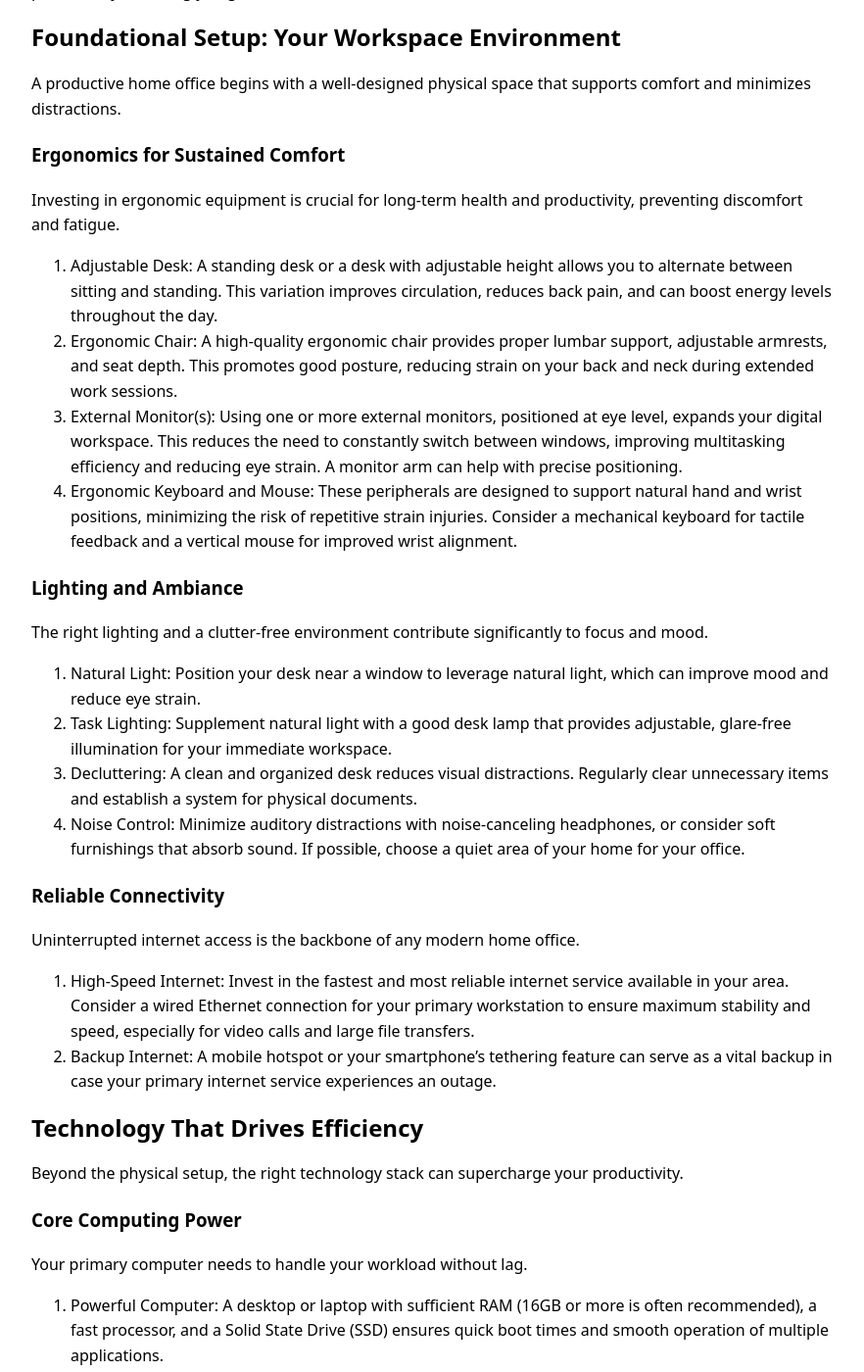
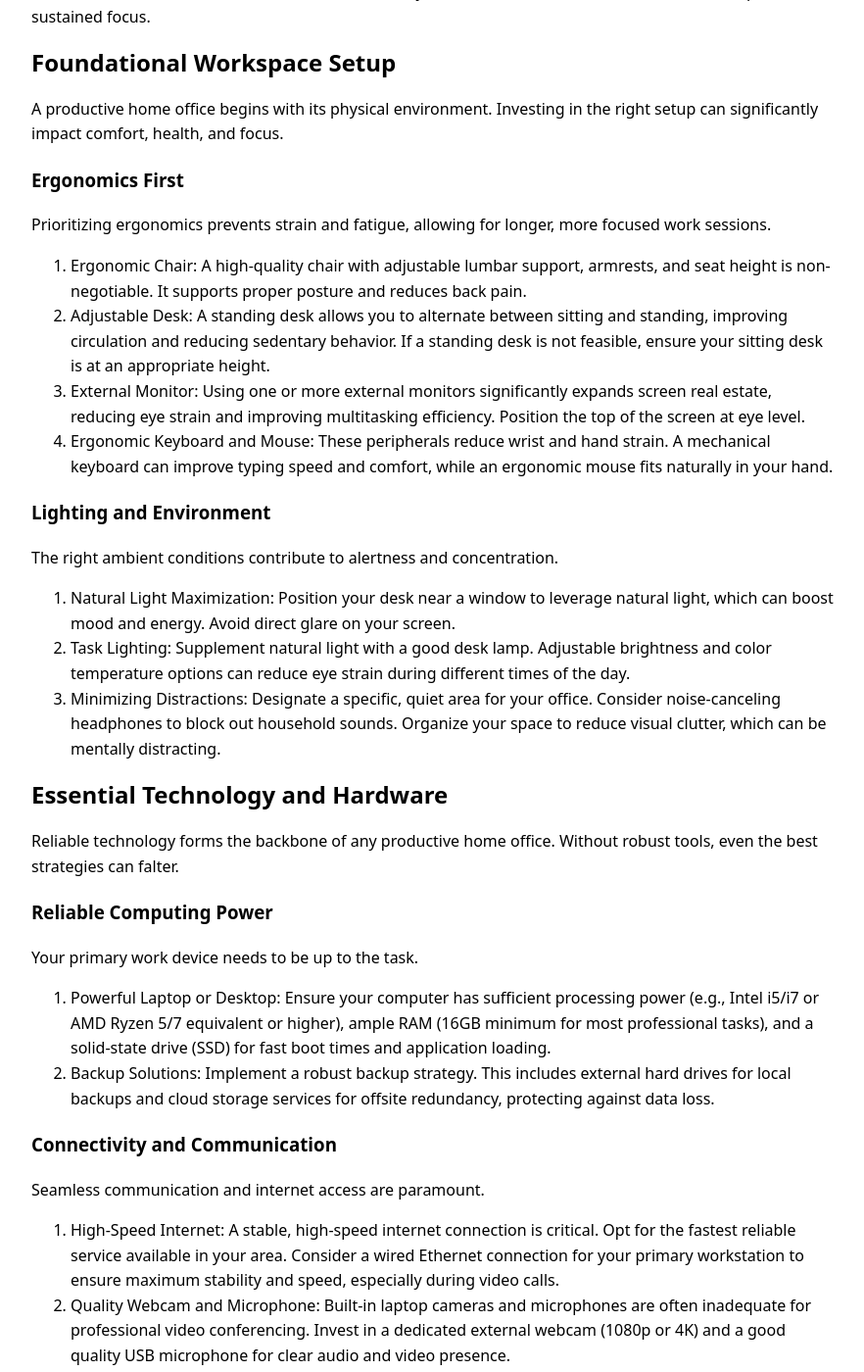
Before and after one commit to ironaclaw/ironaclaw.github.io, a Jekyll site: the page built from _posts/2026-02-13-home-office-productivity-essentials.md, in a window 1280 px wide and 1400 px high, scrolled down 264 px. Shown: the whole window at 98% size, without its empty margins (198-1080 px from the left). Built offline with Jekyll 4.4.1, drawn with Linux system fonts in a browser that asks for light colours; some of the changed text lies outside the part shown.

Commit message:
Add 2026-02-13-home-office-productivity-essentials.md

```diff
--- a/_posts/2026-02-13-home-office-productivity-essentials.md
+++ b/_posts/2026-02-13-home-office-productivity-essentials.md
@@ -9,116 +9,98 @@ keywords: []
 model_used: gemini-2.5-flash
 ---
 
-# Boost Your Output: Essential Home Office Productivity Tools and Strategies
+# Home Office Productivity Essentials: Tools and Strategies for Peak Performance
 
-Establishing an effective home office is no longer a luxury but a necessity for many professionals and small business owners. The right setup can significantly impact your focus, efficiency, and overall output. This guide outlines the essential tools, technologies, and strategies to transform your home office into a hub of productivity, ensuring you get more done with less effort.
+Establishing an efficient home office is no longer a luxury but a necessity for many professionals and small business owners. Productivity at home hinges on more than just a quiet space; it requires a deliberate combination of the right physical setup, essential technology, smart software, and disciplined work habits. This article outlines the core essentials to transform your home office into a hub of maximum output and sustained focus.
 
-## Foundational Setup: Your Workspace Environment
+## Foundational Workspace Setup
 
-A productive home office begins with a well-designed physical space that supports comfort and minimizes distractions.
+A productive home office begins with its physical environment. Investing in the right setup can significantly impact comfort, health, and focus.
 
-### Ergonomics for Sustained Comfort
+### Ergonomics First
 
-Investing in ergonomic equipment is crucial for long-term health and productivity, preventing discomfort and fatigue.
+Prioritizing ergonomics prevents strain and fatigue, allowing for longer, more focused work sessions.
 
-1.  Adjustable Desk: A standing desk or a desk with adjustable height allows you to alternate between sitting and standing. This variation improves circulation, reduces back pain, and can boost energy levels throughout the day.
-2.  Ergonomic Chair: A high-quality ergonomic chair provides proper lumbar support, adjustable armrests, and seat depth. This promotes good posture, reducing strain on your back and neck during extended work sessions.
-3.  External Monitor(s): Using one or more external monitors, positioned at eye level, expands your digital workspace. This reduces the need to constantly switch between windows, improving multitasking efficiency and reducing eye strain. A monitor arm can help with precise positioning.
-4.  Ergonomic Keyboard and Mouse: These peripherals are designed to support natural hand and wrist positions, minimizing the risk of repetitive strain injuries. Consider a mechanical keyboard for tactile feedback and a vertical mouse for improved wrist alignment.
+1.  Ergonomic Chair: A high-quality chair with adjustable lumbar support, armrests, and seat height is non-negotiable. It supports proper posture and reduces back pain.
+2.  Adjustable Desk: A standing desk allows you to alternate between sitting and standing, improving circulation and reducing sedentary behavior. If a standing desk is not feasible, ensure your sitting desk is at an appropriate height.
+3.  External Monitor: Using one or more external monitors significantly expands screen real estate, reducing eye strain and improving multitasking efficiency. Position the top of the screen at eye level.
+4.  Ergonomic Keyboard and Mouse: These peripherals reduce wrist and hand strain. A mechanical keyboard can improve typing speed and comfort, while an ergonomic mouse fits naturally in your hand.
 
-### Lighting and Ambiance
+### Lighting and Environment
 
-The right lighting and a clutter-free environment contribute significantly to focus and mood.
+The right ambient conditions contribute to alertness and concentration.
 
-1.  Natural Light: Position your desk near a window to leverage natural light, which can improve mood and reduce eye strain.
-2.  Task Lighting: Supplement natural light with a good desk lamp that provides adjustable, glare-free illumination for your immediate workspace.
-3.  Decluttering: A clean and organized desk reduces visual distractions. Regularly clear unnecessary items and establish a system for physical documents.
-4.  Noise Control: Minimize auditory distractions with noise-canceling headphones, or consider soft furnishings that absorb sound. If possible, choose a quiet area of your home for your office.
+1.  Natural Light Maximization: Position your desk near a window to leverage natural light, which can boost mood and energy. Avoid direct glare on your screen.
+2.  Task Lighting: Supplement natural light with a good desk lamp. Adjustable brightness and color temperature options can reduce eye strain during different times of the day.
+3.  Minimizing Distractions: Designate a specific, quiet area for your office. Consider noise-canceling headphones to block out household sounds. Organize your space to reduce visual clutter, which can be mentally distracting.
 
-### Reliable Connectivity
+## Essential Technology and Hardware
 
-Uninterrupted internet access is the backbone of any modern home office.
+Reliable technology forms the backbone of any productive home office. Without robust tools, even the best strategies can falter.
 
-1.  High-Speed Internet: Invest in the fastest and most reliable internet service available in your area. Consider a wired Ethernet connection for your primary workstation to ensure maximum stability and speed, especially for video calls and large file transfers.
-2.  Backup Internet: A mobile hotspot or your smartphone's tethering feature can serve as a vital backup in case your primary internet service experiences an outage.
+### Reliable Computing Power
 
-## Technology That Drives Efficiency
+Your primary work device needs to be up to the task.
 
-Beyond the physical setup, the right technology stack can supercharge your productivity.
+1.  Powerful Laptop or Desktop: Ensure your computer has sufficient processing power (e.g., Intel i5/i7 or AMD Ryzen 5/7 equivalent or higher), ample RAM (16GB minimum for most professional tasks), and a solid-state drive (SSD) for fast boot times and application loading.
+2.  Backup Solutions: Implement a robust backup strategy. This includes external hard drives for local backups and cloud storage services for offsite redundancy, protecting against data loss.
 
-### Core Computing Power
+### Connectivity and Communication
 
-Your primary computer needs to handle your workload without lag.
+Seamless communication and internet access are paramount.
 
-1.  Powerful Computer: A desktop or laptop with sufficient RAM (16GB or more is often recommended), a fast processor, and a Solid State Drive (SSD) ensures quick boot times and smooth operation of multiple applications.
-2.  External Storage/Cloud Backup: Implement a robust backup strategy using external hard drives or cloud services like Google Drive, Dropbox, or OneDrive. This protects your valuable data from loss.
+1.  High-Speed Internet: A stable, high-speed internet connection is critical. Opt for the fastest reliable service available in your area. Consider a wired Ethernet connection for your primary workstation to ensure maximum stability and speed, especially during video calls.
+2.  Quality Webcam and Microphone: Built-in laptop cameras and microphones are often inadequate for professional video conferencing. Invest in a dedicated external webcam (1080p or 4K) and a good quality USB microphone for clear audio and video presence.
+3.  Reliable Router/Mesh System: A modern router can handle multiple devices and high bandwidth demands. For larger homes, a mesh Wi-Fi system ensures consistent coverage throughout your workspace.
 
-### Communication and Collaboration Tools
+## Software and Digital Tools for Efficiency
 
-Effective communication is paramount, especially when working remotely.
+Beyond hardware, the right software stack streamlines workflows, enhances collaboration, and keeps you organized.
 
-1.  Video Conferencing Software: Platforms like Zoom, Microsoft Teams, or Google Meet are essential for virtual meetings, client presentations, and team collaboration. Ensure you have a quality webcam and microphone.
-2.  Messaging Applications: Tools like Slack or internal company communication platforms facilitate quick, informal communication with colleagues and clients, reducing email clutter.
-3.  Project Management Software: Applications such as Asana, Trello, ClickUp, or Monday.com help organize tasks, track progress, and coordinate projects with teams, providing clear visibility into workflows.
+### Project Management and Task Tracking
 
-### Software for Streamlined Workflows
+These tools help manage workloads, deadlines, and team collaboration.
 
-The right software simplifies daily tasks and keeps you organized.
+1.  Project Management Platforms: Tools like Asana, Trello, or Monday.com are invaluable for tracking projects, delegating tasks, setting deadlines, and monitoring progress, especially when working with others.
+2.  Personal Task Managers: For individual task organization, applications such as Todoist, Microsoft To Do, or Things provide simple yet powerful ways to capture, prioritize, and manage daily tasks.
 
-1.  Productivity Suites: Microsoft 365 or Google Workspace offer comprehensive tools for document creation, spreadsheets, presentations, and email management, essential for most professional roles.
-2.  Note-Taking Applications: Digital note-taking tools like Evernote, Notion, or OneNote allow you to capture ideas, organize information, and create searchable databases of your work.
-3.  Password Manager: A secure password manager (e.g., LastPass, 1Password) protects your online accounts and eliminates the need to remember dozens of complex passwords, saving time and enhancing security.
-4.  Time Tracking Software: For freelancers or those needing to bill clients, tools like Toggl Track or Clockify accurately record work hours, ensuring fair compensation and insight into time allocation.
+### Communication and Collaboration Platforms
+
+Effective communication is the cornerstone of remote work.
+
+1.  Team Communication Apps: Slack or Microsoft Teams facilitate instant messaging, channel-based discussions, and file sharing, reducing email clutter.
+2.  Video Conferencing Software: Zoom, Google Meet, or Microsoft Teams are essential for virtual meetings, client calls, and team check-ins. Ensure you understand their features for screen sharing, recording, and virtual backgrounds.
+
+### Document Management and Cloud Storage
+
+Centralized, accessible, and secure document handling is crucial.
+
+1.  Cloud Storage Services: Google Drive, OneDrive, or Dropbox offer secure storage, file synchronization across devices, and easy sharing. They also provide version control, allowing you to revert to previous document versions.
+2.  Productivity Suites: Microsoft 365 or Google Workspace provide integrated applications for word processing, spreadsheets, presentations, and email, all accessible from anywhere.
+
+### Focus and Time Management Apps
+
+These tools help maintain concentration and optimize your work schedule.
+
+1.  Time Tracking and Pomodoro Timers: Apps that implement the Pomodoro Technique (e.g., Focus Keeper, Forest) help structure work into focused sprints with regular breaks, preventing burnout.
+2.  Website Blockers: Tools like Freedom or Cold Turkey can block distracting websites and apps during designated work periods, enforcing digital discipline.
+3.  Calendar Management: Utilizing Google Calendar, Outlook Calendar, or similar tools for scheduling meetings, blocking focus time, and setting reminders is fundamental for time management.
 
 ## Productivity Strategies and Habits
 
-Even with the best tools, effective habits are key to sustained productivity.
+Even with the best tools, sustained productivity requires discipline and effective work habits.
 
-### Time Management Techniques
+### Structure Your Day
 
-Strategic approaches to managing your time can significantly boost output.
+A consistent routine creates predictability and reduces decision fatigue.
 
-1.  The Pomodoro Technique: Work in focused 25-minute intervals, followed by short breaks. This technique helps maintain concentration and prevents burnout.
-2.  Time Blocking: Schedule specific blocks of time for particular tasks or types of work. This creates a structured day and ensures important activities receive dedicated attention.
-3.  Prioritization (Eisenhower Matrix): Categorize tasks by urgency and importance to decide what to do first, what to schedule, what to delegate, and what to eliminate.
+1.  Establish a Routine: Start and end your workday at consistent times. Mimic your office commute with a short walk or exercise to mentally transition into and out of work mode.
+2.  Block Scheduling: Allocate specific blocks of time for different types of tasks (e.g., deep work, meetings, email processing). Protect these blocks fiercely.
+3.  Take Regular Breaks: Short breaks throughout the day prevent mental fatigue. Step away from your screen, stretch, or do something unrelated to work.
 
-### Minimize Distractions
+### Minimize Digital Distractions
 
-Actively managing potential distractions is crucial in a home environment.
-
-1.  Notification Management: Turn off unnecessary notifications on your computer and phone during work hours. Check messages and emails at designated times.
-2.  Dedicated Work Hours: Establish clear start and end times for your workday. Communicate these boundaries to family members and colleagues to minimize interruptions.
-3.  Scheduled Breaks: Regular short breaks help refresh your mind and prevent fatigue. Step away from your desk, stretch, or do something non-work related.
-
-### Digital Organization
-
-A well-
-
-### Digital Organization
-
-A well-organized digital workspace is as critical as a tidy physical one. It reduces cognitive load and speeds up information retrieval.
-
-1.  Consistent File Naming and Structure: Implement a logical, consistent system for naming files and organizing them into folders. This ensures quick retrieval and reduces time spent searching for documents.
-2.  Desktop Hygiene: Keep your computer desktop clear of unnecessary icons and temporary files. A cluttered desktop can be a visual distraction and slow down your system.
-3.  Cloud Storage Utilization: Leverage cloud services (e.g., Google Drive, Dropbox, OneDrive) for document storage, sharing, and backup. This ensures accessibility from any device and protects against data loss.
-4.  Email Management: Adopt an "inbox zero" approach or use folders and labels to categorize emails. Process emails in batches rather than reacting to each notification, minimizing interruptions.
-
-### Workspace Optimization
-
-Your physical environment directly impacts your focus and energy levels.
-
-1.  Ergonomic Setup: Invest in an ergonomic chair, monitor stand, and keyboard/mouse to prevent strain and discomfort. A comfortable setup allows for longer periods of focused work without physical distraction.
-2.  Clutter-Free Environment: Regularly declutter your desk and surrounding workspace. A clean, organized area promotes mental clarity and reduces visual distractions.
-3.  Optimal Lighting: Ensure your workspace has adequate natural light whenever possible. Supplement with task lighting to reduce eye strain and maintain alertness, especially during darker hours.
-
-### Mindset and Well-being
-
-Sustained productivity is intertwined with mental and physical health.
-
-1.  Goal Setting (SMART Goals): Define Specific, Measurable, Achievable, Relevant, and Time-bound goals. Clear objectives provide direction and motivation, making it easier to prioritize tasks and track progress.
-2.  Regular Review and Adjustment: Periodically review your productivity strategies and habits. Identify what's working and what isn't, then adjust your approach as needed to optimize your workflow.
-3.  Mindfulness and Movement: Incorporate short mindfulness exercises or quick stretches into your breaks. These practices can reduce stress, improve focus, and re-energize your mind and body.
+Proactive management of digital inputs is
 
 ## Conclusion
-
-Building a productive home office environment is an ongoing process of optimizing tools, strategies, and personal habits. By strategically implementing the right technology, adopting disciplined time management techniques, and fostering a supportive workspace, you can significantly enhance your output and achieve your professional goals from the comfort and convenience of your home.
+Creating a highly productive home office environment hinges on a strategic blend of essential tools and disciplined habits
```
